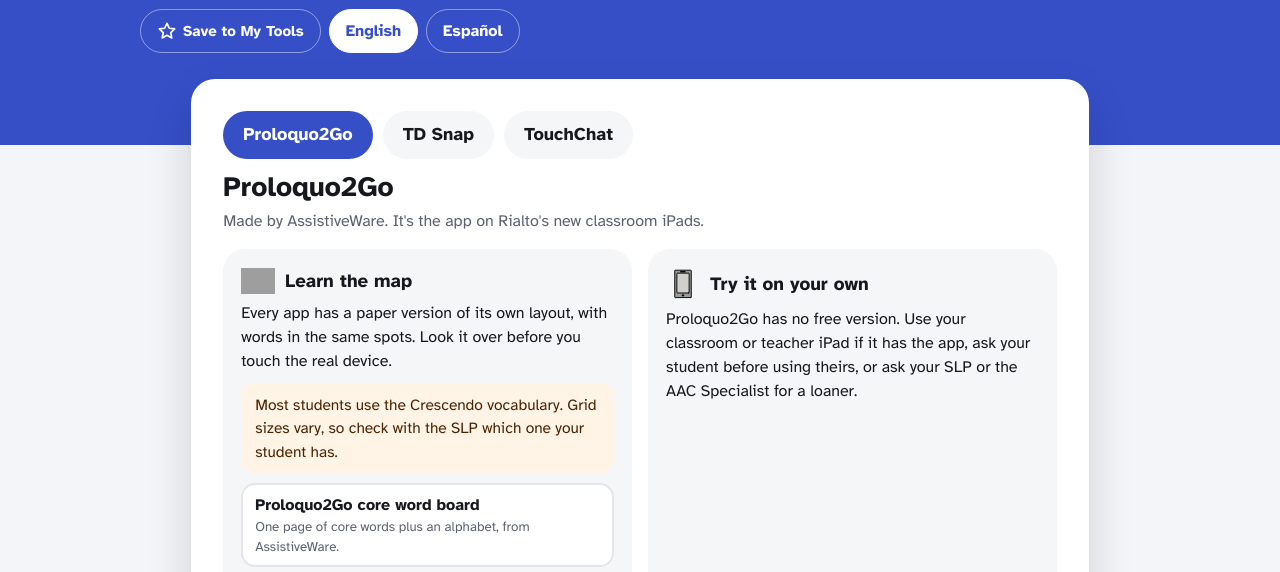
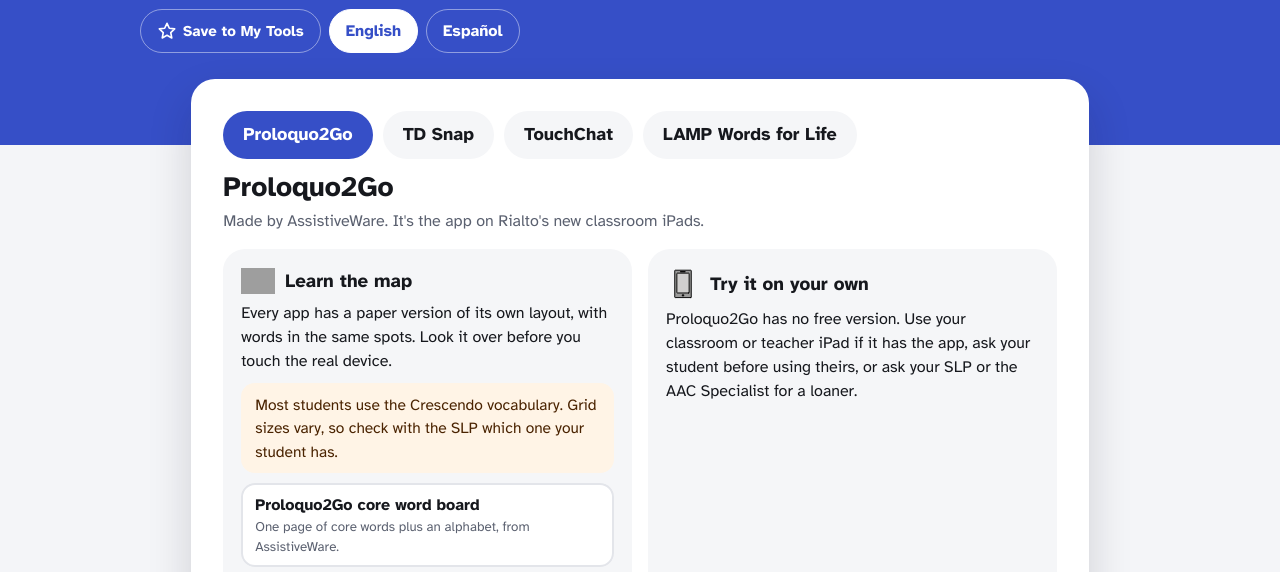
Before and after one commit to jbutanda/aac-support, a plain HTML site: page apps/index.html in a window 1280 px wide. Shown: the part 163-735 px from the top of the page. Drawn offline with Linux system fonts and the light colour scheme; grey boxes are pictures that could not be loaded.

Commit message:
Add LAMP Words for Life to Your Student's App; host classroom printables and per-app family and team guides (#24)
Claude-Session: https://claude.ai/code/session_01P1L2TDbS6Z9NcXGaw6j256

Co-authored-by: Claude <noreply@anthropic.com>

```diff
--- a/apps/index.html
+++ b/apps/index.html
@@ -41,7 +41,7 @@
 </main>
 <script src="../shared/core.js"></script>
 <script>
-/* Deep links: apps/#p2g, apps/#tdsnap, apps/#touchchat */
+/* Deep links: apps/#p2g, apps/#tdsnap, apps/#touchchat, apps/#lamp */
 /* Hides the AACademy check-in line until launch. Change to true with pd-path's OPEN. */
 const OPEN=false;
 const CHECKIN_URL='https://docs.google.com/forms/d/e/1FAIpQLSfgV1gc7jxy3Q9dfNgkHOOE7wCR0tsZ0K7zoqmxn2dd3iWfvQ/viewform';
@@ -68,7 +68,14 @@ const A={
   map:[['https://aaclanguagelab.com/resources/wordpower-manual-communication-boards-prc-saltillo',{en:'WordPower light-tech boards',es:'Tableros de baja tecnología WordPower'},{en:'Printable boards and flipbooks for WordPower 25, 42, 60 and 108, including Spanish, on PRC-Saltillo\'s AAC Language Lab.',es:'Tableros y libritos imprimibles para WordPower 25, 42, 60 y 108, incluido español, en el AAC Language Lab de PRC-Saltillo.'}],
    [STAFF+'Basics_for_TouchChat.pdf',{en:'RUSD basics for TouchChat',es:'Lo básico de TouchChat (RUSD)'},{en:'Our one-page quick guide.',es:'Nuestra guía rápida de una página.'}]],
   try:{en:'TouchChat Discover is a free 30-day trial of the full app on an iPad. That\'s enough time to learn the layout and finish AACtivate.',es:'TouchChat Discover es una prueba gratis de 30 días de la aplicación completa en un iPad. Es tiempo suficiente para aprender la distribución y terminar AACtivate.'},
-  more:[['https://prc-saltillo.com/vocabularies/wordpower',{en:'About WordPower, from PRC-Saltillo',es:'Sobre WordPower, de PRC-Saltillo'},{en:'How the WordPower vocabularies compare, side by side.',es:'Cómo se comparan los vocabularios WordPower (en inglés).'}]]}};
+  more:[['https://prc-saltillo.com/vocabularies/wordpower',{en:'About WordPower, from PRC-Saltillo',es:'Sobre WordPower, de PRC-Saltillo'},{en:'How the WordPower vocabularies compare, side by side.',es:'Cómo se comparan los vocabularios WordPower (en inglés).'}]]},
+ lamp:{name:'LAMP Words for Life',maker:{en:'Made by PRC-Saltillo.',es:'Hecha por PRC-Saltillo.'},
+  vocab:{en:'LAMP has no topic folders. Every word has one fixed sequence of taps, from one to three. Students use the 1-Hit, Transition or Full vocabulary, and there\'s a Spanish/English version too. Check with the SLP which one your student has.',es:'LAMP no tiene carpetas por tema. Cada palabra tiene una sola secuencia fija de toques, de uno a tres. Los estudiantes usan el vocabulario 1-Hit, Transition o Full, y también hay una versión en español e inglés. Pregúntele al patólogo del habla cuál tiene su estudiante.'},
+  map:[['https://aaclanguagelab.com/resources/lamp-words-for-life-manual-boards',{en:'LAMP Words for Life manual boards',es:'Tableros manuales de LAMP Words for Life'},{en:'Printable boards, including English/Spanish, on PRC-Saltillo\'s AAC Language Lab.',es:'Tableros imprimibles, incluido español e inglés, en el AAC Language Lab de PRC-Saltillo.'}]],
+  try:{en:'LAMP Words for Life Discover is a free 30-day trial of the full app on an iPad. After the trial, it keeps a lite-tech board you can tap through without a voice, which is still a good way to learn where words are.',es:'LAMP Words for Life Discover es una prueba gratis de 30 días de la aplicación completa en un iPad. Después de la prueba, queda un tablero de baja tecnología que puede tocar sin voz, y sigue siendo una buena forma de aprender dónde están las palabras.'},
+  check2:{en:'Build "I want more," "I don\'t like it," and one word that takes three taps. Use Word Finder (Menu, then Word Finder) if you need it. Say each word out loud as you go. That\'s modeling.',es:'Forme "Quiero más", "No me gusta" y una palabra que necesite tres toques. Use Word Finder (Menu y luego Word Finder) si lo necesita. Diga cada palabra en voz alta. Eso es modelar.'},
+  more:[['https://prc-saltillo.com/apps/lamp-wfl',{en:'About LAMP Words for Life, from PRC-Saltillo',es:'Sobre LAMP Words for Life, de PRC-Saltillo'},{en:'Features, the Discover trial and support articles.',es:'Funciones, la prueba Discover y artículos de ayuda (en inglés).'}],
+   ['https://aacandautism.com/lamp/resources-and-support',{en:'The Center for AAC and Autism',es:'The Center for AAC and Autism'},{en:'Resources on the LAMP approach from the people who created it.',es:'Recursos sobre el método LAMP de quienes lo crearon (en inglés).'}]]}};
 const T={
  en:{h1:'Your Student\'s App',sub:'Learn where words live on the app your student uses, then show it with a quick check.',
   mapH:'Learn the map',mapP:'Every app has a paper version of its own layout, with words in the same spots. Look it over before you touch the real device.',
@@ -76,14 +83,14 @@ const T={
   check:['Ask your student: "Can I use your talker for a minute?"','Build "I want more," "I don\'t like it," and one word from inside a folder. Say each one out loud as you go. That\'s modeling.','Type your name on the keyboard.','Take a phone photo of the message bar, with no student in the photo. Hand the device right back.','Find the paper backup board in your room.'],
   checkP:'Email the photo to jbutanda@rialtousd.org with "App check" in the subject, then send your AACademy check-in.',send:'AACademy Check-In',
   moreH:'Go deeper',
-  foot:'Proloquo2Go, TD Snap and TouchChat belong to their makers. Links go to their own free materials. Symbols: OpenMoji (openmoji.org), CC BY-SA 4.0.'},
+  foot:'Proloquo2Go, TD Snap, TouchChat and LAMP Words for Life belong to their makers. Links go to their own free materials. Symbols: OpenMoji (openmoji.org), CC BY-SA 4.0.'},
  es:{h1:'La aplicación de su estudiante',sub:'Aprenda dónde están las palabras en la aplicación de su estudiante y demuéstrelo con una revisión rápida.',
   mapH:'Aprenda el mapa',mapP:'Cada aplicación tiene una versión en papel de su propia distribución, con las palabras en los mismos lugares. Revísela antes de tocar el aparato real.',
   tryH:'Pruébela por su cuenta',checkH:'La revisión de la aplicación',
   check:['Pregúntele a su estudiante: "¿Puedo usar tu aparato un minuto?"','Forme "Quiero más", "No me gusta" y una palabra de adentro de una carpeta. Diga cada una en voz alta. Eso es modelar.','Escriba su nombre en el teclado.','Tome una foto con su teléfono de la barra de mensajes, sin el estudiante en la foto. Devuelva el aparato de inmediato.','Busque el tablero de papel de respaldo en su salón.'],
   checkP:'Envíe la foto a jbutanda@rialtousd.org con "App check" en el asunto y luego envíe su registro de AACademy.',send:'Registro de AACademy',
   moreH:'Para saber más',
-  foot:'Proloquo2Go, TD Snap y TouchChat pertenecen a sus creadores. Los enlaces van a sus propios materiales gratis. Símbolos: OpenMoji (openmoji.org), CC BY-SA 4.0.'}};
+  foot:'Proloquo2Go, TD Snap, TouchChat y LAMP Words for Life pertenecen a sus creadores. Los enlaces van a sus propios materiales gratis. Símbolos: OpenMoji (openmoji.org), CC BY-SA 4.0.'}};
 const t=k=>T[L][k];
 const lk=([u,n,d])=>`<a href="${esc(u)}" target="_blank" rel="noopener">${esc(n[L])}<small>${esc(d[L])}</small></a>`;
 function render(){
@@ -94,7 +101,7 @@ function render(){
  <div class="blocks">
   <div class="blk"><h3><img src="${sym('map')}" alt="">${esc(t('mapH'))}</h3><p>${esc(t('mapP'))}</p><div class="warn">${esc(a.vocab[L])}</div><div class="links">${a.map.map(lk).join('')}</div></div>
   <div class="blk"><h3><img src="${sym('phone')}" alt="">${esc(t('tryH'))}</h3><p>${esc(a.try[L])}</p></div>
-  <div class="blk"><h3><img src="${sym('clipboard')}" alt="">${esc(t('checkH'))}</h3><ol>${t('check').map(s=>`<li>${esc(s)}</li>`).join('')}</ol>${OPEN?`<p>${esc(t('checkP'))}</p><div class="links"><a href="${esc(CHECKIN_URL)}" target="_blank" rel="noopener">${esc(t('send'))}</a></div>`:''}</div>
+  <div class="blk"><h3><img src="${sym('clipboard')}" alt="">${esc(t('checkH'))}</h3><ol>${t('check').map((s,i)=>`<li>${esc(i===1&&a.check2?a.check2[L]:s)}</li>`).join('')}</ol>${OPEN?`<p>${esc(t('checkP'))}</p><div class="links"><a href="${esc(CHECKIN_URL)}" target="_blank" rel="noopener">${esc(t('send'))}</a></div>`:''}</div>
   <div class="blk"><h3><img src="${sym('book')}" alt="">${esc(t('moreH'))}</h3><div class="links">${a.more.map(lk).join('')}</div></div>
  </div>`}
 document.addEventListener('click',e=>{const b=e.target.closest('[data-app]');if(b){cur=b.dataset.app;try{history.replaceState(null,'','#'+cur)}catch(err){}render()}});
--- a/shared/catalog.js
+++ b/shared/catalog.js
@@ -29,7 +29,7 @@ window.AAC_CATALOG=[
 {id:'core-board-maker',en:'Core Board Maker',es:'Creador de tableros',den:'Build and print a core board in minutes.',des:'Crea e imprime un tablero en minutos.',who:['teacher','slp','para','family'],want:['print'],min:5,c:'#e67700',icon:s('printer')},
 {id:'real-question',en:'Real Question or Test Question?',es:'¿Pregunta real o de examen?',den:'Sort the questions adults ask. Real ones start conversations.',des:'Clasifique las preguntas que hacen los adultos. Las reales empiezan conversaciones.',who:['teacher','para','family','slp'],want:['practice','fun'],min:5,c:'#0b7285',icon:s('question')},
 {id:'write-with-me',en:'Write With Me',es:'Escribe conmigo',den:'A big talking alphabet for writing and modeling spelling. Scribbles count.',des:'Un alfabeto grande que habla, para escribir y modelar el deletreo. Los garabatos cuentan.',who:['teacher','para','family','slp','peer'],want:['practice','fun'],min:5,c:'#c2255c',icon:s('memo')},
-{id:'apps',en:'Your Student\'s App',es:'La aplicación de su estudiante',den:'Proloquo2Go, TD Snap and TouchChat: paper layouts, free ways to try them, and the app check.',des:'Proloquo2Go, TD Snap y TouchChat: versiones en papel, formas gratis de probarlas y la revisión.',who:['teacher','para','family','slp'],want:['basics','help','print'],min:10,c:'#364fc7',icon:s('phone')},
+{id:'apps',en:'Your Student\'s App',es:'La aplicación de su estudiante',den:'Proloquo2Go, TD Snap, TouchChat and LAMP: paper layouts, free ways to try them, and the app check.',des:'Proloquo2Go, TD Snap, TouchChat y LAMP: versiones en papel, formas gratis de probarlas y la revisión.',who:['teacher','para','family','slp'],want:['basics','help','print'],min:10,c:'#364fc7',icon:s('phone')},
 {id:'pd-path',en:'AACademy',es:'AACademy',den:'Rialto\'s four-level AAC training for classroom staff, with real practice in your room.',des:'La capacitación de CAA de Rialto en cuatro niveles para el personal del salón, con práctica real en su salón.',who:['teacher','para'],want:['basics','plan'],min:90,c:'#1e6b38',icon:s('grad')},
 {id:'awareness-challenge',en:'AAC Awareness Challenge',es:'Reto de concientización de CAA',den:'A month of daily words and a friendly modeling race between schools.',des:'Un mes de palabras diarias y una competencia amistosa entre escuelas.',who:['admin','teacher','para','family'],want:['fun','plan'],min:3,c:'#0ca678',icon:s('trophy')},
 {id:'program-at-a-glance',en:'Program at a Glance',es:'El programa en breve',den:'Numbers on AAC across the district.',des:'Datos de la CAA en el distrito.',who:['admin'],want:['plan'],min:2,c:'#343a40',icon:s('growth')}
```
Also changed, not shown: 15 other files.
